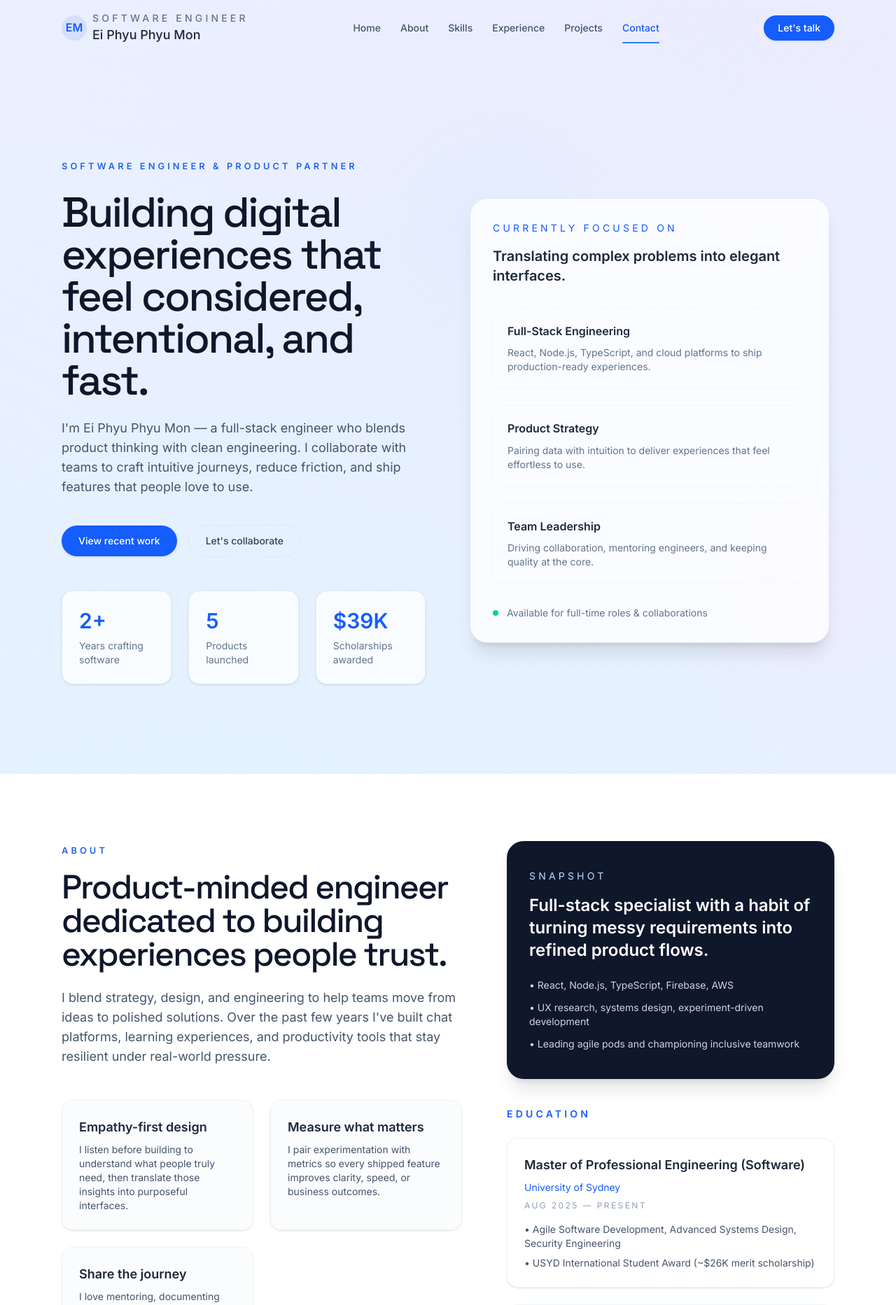
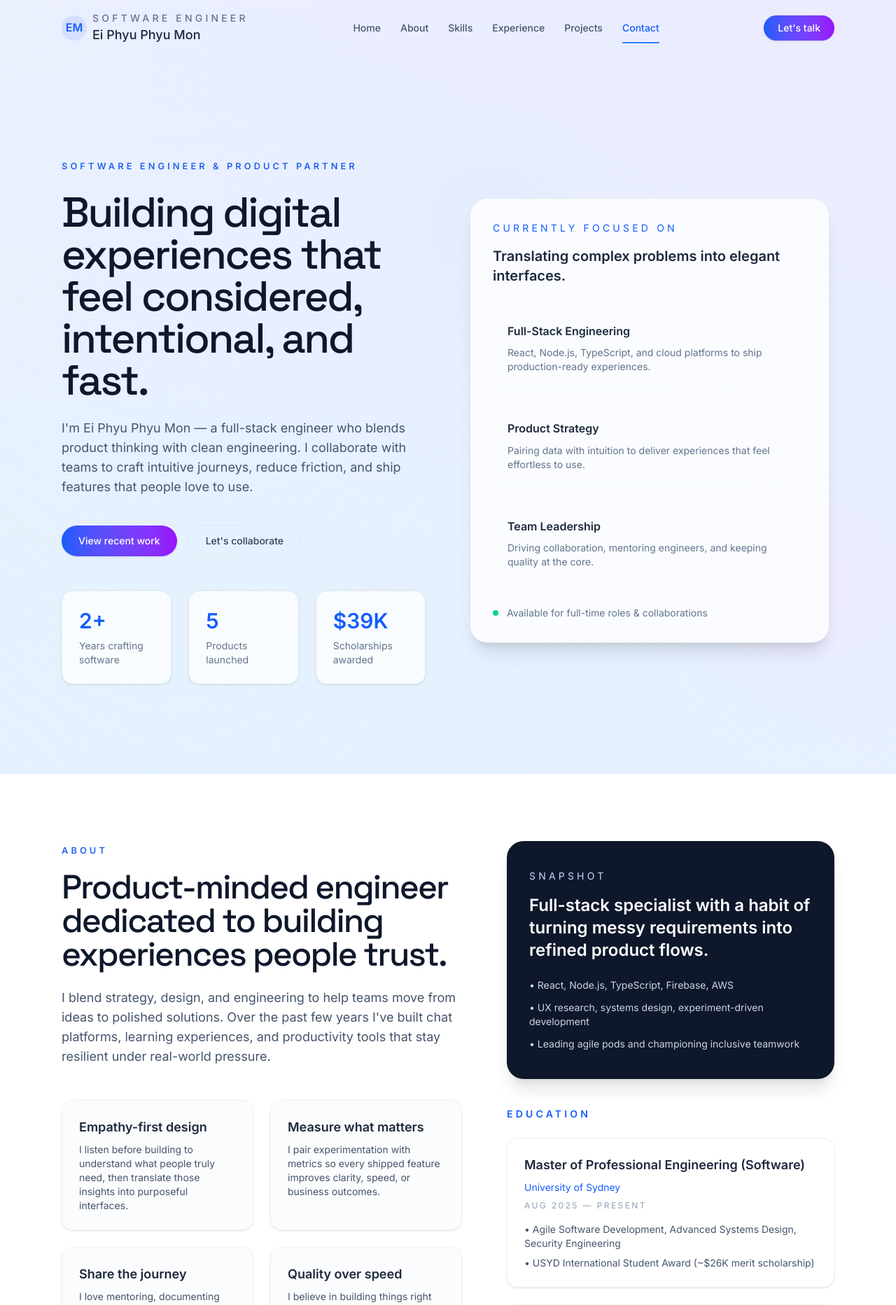
Before and after one commit to eppm27/website, a React (Vite) app in the folder my-portfolio/: page / in a window 1280 px wide. Shown: the top 1865 px of the page at 70% size. Built offline with nearby package versions, Linux system fonts and the light colour scheme.

Commit message:
Enhance UI with gradient backgrounds for buttons and add new value statement in About section

```diff
--- a/my-portfolio/src/components/About.jsx
+++ b/my-portfolio/src/components/About.jsx
@@ -14,6 +14,11 @@ const About = () => {
       title: "Share the journey",
       description:
         "I love mentoring, documenting decisions clearly, and creating healthy feedback loops across teams.",
+    },
+    {
+      title: "Quality over speed",
+      description:
+        "I believe in building things right the first time, with clean code and thoughtful architecture that scales gracefully.",
     },
   ];
 
--- a/my-portfolio/src/components/Contact.jsx
+++ b/my-portfolio/src/components/Contact.jsx
@@ -196,7 +196,7 @@ const Contact = () => {
                 <button
                   type="submit"
                   disabled={isSubmitting}
-                  className="inline-flex w-full items-center justify-center rounded-full bg-blue-600 px-6 py-3 text-sm font-semibold text-white shadow-sm transition hover:bg-blue-500 disabled:cursor-not-allowed disabled:opacity-70"
+                  className="inline-flex w-full items-center justify-center rounded-full bg-gradient-to-r from-blue-600 to-purple-600 px-6 py-3 text-sm font-semibold text-white shadow-sm transition hover:from-blue-500 hover:to-purple-500 disabled:cursor-not-allowed disabled:opacity-70"
                 >
                   {isSubmitting ? "Sending..." : "Send message"}
                 </button>
--- a/my-portfolio/src/components/Home.jsx
+++ b/my-portfolio/src/components/Home.jsx
@@ -61,7 +61,7 @@ const Home = () => {
           <div className="mt-10 flex flex-wrap items-center justify-center gap-4 lg:justify-start">
             <a
               href="#projects"
-              className="rounded-full bg-blue-600 px-6 py-3 text-sm font-semibold text-white shadow-sm transition hover:bg-blue-500"
+              className="rounded-full bg-gradient-to-r from-blue-600 to-purple-600 px-6 py-3 text-sm font-semibold text-white shadow-sm transition hover:from-blue-500 hover:to-purple-500"
             >
               View recent work
             </a>
--- a/my-portfolio/src/components/Navbar.jsx
+++ b/my-portfolio/src/components/Navbar.jsx
@@ -88,7 +88,7 @@ const Navbar = () => {
             smooth
             duration={600}
             offset={-80}
-            className="hidden rounded-full bg-blue-600 px-5 py-2 text-sm font-semibold text-white shadow-sm transition hover:bg-blue-500 md:inline-flex"
+            className="hidden rounded-full bg-gradient-to-r from-blue-600 to-purple-600 px-5 py-2 text-sm font-semibold text-white shadow-sm transition hover:from-blue-500 hover:to-purple-500 md:inline-flex"
           >
             Let's talk
           </Link>
@@ -145,7 +145,7 @@ const Navbar = () => {
                 duration={600}
                 offset={-80}
                 onClick={() => setIsMenuOpen(false)}
-                className="mt-2 inline-flex items-center justify-center rounded-full bg-blue-600 px-4 py-2 text-sm font-semibold text-white"
+                className="mt-2 inline-flex items-center justify-center rounded-full bg-gradient-to-r from-blue-600 to-purple-600 px-4 py-2 text-sm font-semibold text-white"
               >
                 Let's talk
               </Link>
--- a/my-portfolio/src/components/Skills.jsx
+++ b/my-portfolio/src/components/Skills.jsx
@@ -82,7 +82,7 @@ const Skills = () => {
               onClick={() => setSelectedCategory(key)}
               className={`rounded-full border px-4 py-2 text-sm font-medium transition ${
                 selectedCategory === key
-                  ? "border-blue-200 bg-blue-600 text-white shadow-sm"
+                  ? "border-blue-200 bg-gradient-to-r from-blue-600 to-purple-600 text-white shadow-sm"
                   : "border-slate-200 bg-white text-slate-600 hover:border-blue-200 hover:text-blue-600"
               }`}
             >
```
